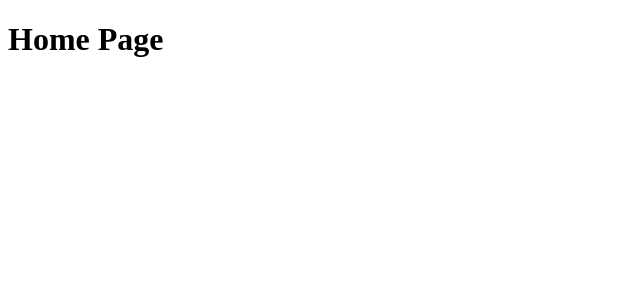
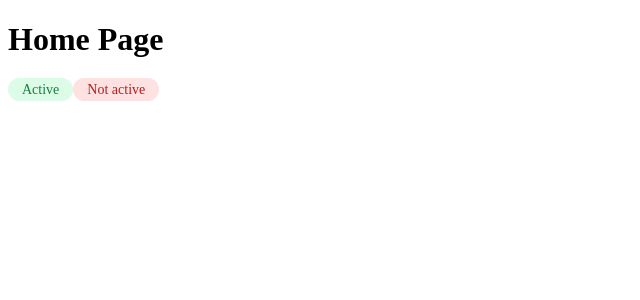
Before and after one commit to tatiana-baranova/my-app, a Next.js app: page / in a window 1280 px wide. Shown: the top 300 px of the page, without its empty margins (0-640 px from the left). Built offline with nearby package versions, Linux system fonts and the light colour scheme.

Commit message:
add components

```diff
--- /dev/null
+++ b/src/app/components/active-label/ActiveLabel.module.css
@@ -0,0 +1,13 @@
+.label {
+    border-radius: 28px;
+    padding: 4px 14px;
+    width: 83px;
+    height: 28px;
+
+    background: #dcfce7;
+
+    font-weight: 500;
+    font-size: 14px;
+    line-height: 143%;
+    color: #15803d;
+}
--- /dev/null
+++ b/src/app/components/active-label/ActiveLabel.tsx
@@ -0,0 +1,10 @@
+import React from 'react';
+import s from './ActiveLabel.module.css';
+
+export interface ActiveLabelProps {
+  children: React.ReactNode;
+}
+
+export default function ActiveLabel({ children }: ActiveLabelProps) {
+  return <span className={s.label}>{children}</span>;
+}
--- /dev/null
+++ b/src/app/components/not-active/NotActiveLabel.module.css
@@ -0,0 +1,13 @@
+.label {
+    border-radius: 28px;
+    padding: 4px 14px;
+    width: 109px;
+    height: 28px;
+
+    background: #fee2e2;
+
+    font-weight: 500;
+    font-size: 14px;
+    line-height: 143%;
+    color: #b91c1c;
+}
--- /dev/null
+++ b/src/app/components/not-active/NotActiveLabel.tsx
@@ -0,0 +1,8 @@
+import React from 'react';
+import s from './NotActiveLabel.module.css';
+export interface NotActiveLabelProps {
+  children: React.ReactNode;
+}
+export default function NotActiveLabel({ children }: NotActiveLabelProps) {
+  return <span className={s.label}>{children}</span>;
+}
--- a/src/app/globals.css
+++ b/src/app/globals.css
@@ -5,5 +5,5 @@
 }
 
 body {
-  background-color: #FAFAFA;
+  background-color: #fafafa;
 }
--- a/src/app/page.tsx
+++ b/src/app/page.tsx
@@ -1,8 +1,13 @@
+import ActiveLabel from './components/active-label/ActiveLabel';
+import NotActiveLabel from './components/not-active/NotActiveLabel';
+
 export default function Home() {
   return (
     <div>
       <main>
         <h1>Home Page</h1>
+        <ActiveLabel>Active</ActiveLabel>
+        <NotActiveLabel>Not active</NotActiveLabel>
       </main>
       {/* <footer>
         <h2>Footer</h2>
```
Also changed, not shown: 1 other file (tests, documents, lock files or other folders).
